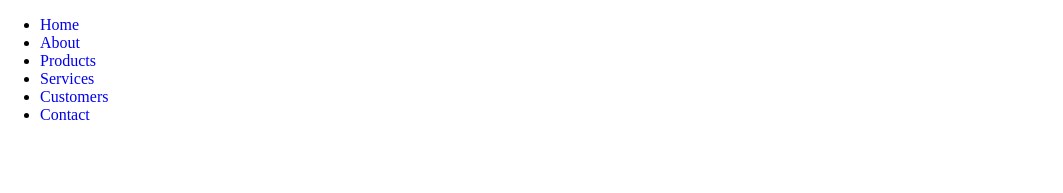
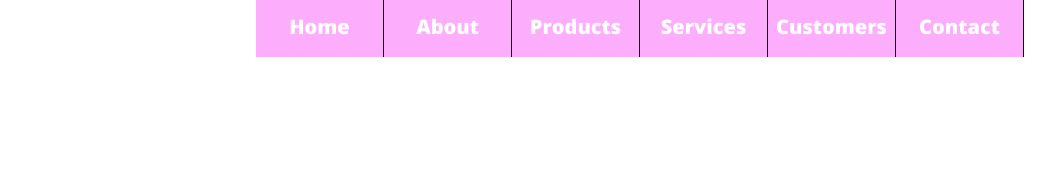
Before and after one commit to Giliagongora/menu-laboratoria, a plain HTML site: page index.html in a window 1280 px wide. Shown: the whole page, without its empty margins (0-1063 px from the left). Drawn offline with nearby package versions, Linux system fonts and the light colour scheme.

Commit message:
Desarrollo de flex en css

```diff
--- a/assets/css/grilla.css
+++ b/assets/css/grilla.css
@@ -3,6 +3,9 @@
     display: flex;
     margin:0;
     padding:0;
+}
+.flex-container{
+    display: flex;
 }
 .container{
     width:100%;
@@ -16,12 +19,12 @@
 .row:after{
     clear:both;
 }
-/*
+
 [class*="col-"]{
     min-height:7px;
     padding:12px;
     float:left;
-}*/
+}
 .col-1{
     /*(1/12) x 100 */
     width:8.33333333%;
--- a/assets/css/style.css
+++ b/assets/css/style.css
@@ -1,39 +1,66 @@
 /* agregar estilos a la estructura */
 body{
-	display: flex;
 	margin: 0px;
 	padding: 0px;
 	width: 100%;
 	height: 900px;
 }
-
-#contenedor.container-flex{
+.flex-container{
 	display: flex;
+}
+#contenedor.flex-container{
 	background-color: white;
 	width: 100%;
 	height: 190px;
+	justify-content: center;
+	font-family: 'Open Sans', sans-bold;
 }
-#contenedor.container{
-	display: flex;
-/*	flex-direction: row;*/
-	align-content: center;
-	justify-content: center;
+.container{
 	background-color: #fcaefc;
 	width: 80%;
 	height: 100px;
 }
-#contenedor.menu{
+.menu{
+	display: flex;
+	justify-content: center;
+	background-color: #fcaefc;
+	width: 60%;
+	height: 57px;
+	align-items: flex-end;
+}
+nav ul li a{
+	text-decoration: none;
+	justify-content: center;
+}
+
+ul{
+	width: 100%;
 	display: flex;
 	flex-direction: row;
-	align-content: center;
-	justify-content: center;
-	display: flex;
-	background-color: #fcaefc;
-	width: 80%;
-	height: 100px;
+	list-style-type: none;
+	text-decoration: none;
+	justify-content: space-around;
+	padding-left: 0;
+	margin-bottom: 0px;
 }
-a{
-	display: flex;
-	text-decoration: none;
-	flex-direction: row;
+nav ul li{
+	border-right: 1px solid black;
+	width: 60%;
+	align-items: center;
+	text-align: center;
+	font-size: 20px;
+	padding: 20px 0px;
+	padding-bottom: 17px;
 }
+li{
+	height: 100%;
+	align-items: center;
+	color: white;
+}
+li:hover{
+	background-color: black;
+
+}
+nav a{
+	color: white;
+}
--- a/index.html
+++ b/index.html
@@ -6,9 +6,10 @@
 	<link rel="stylesheet" type="text/css" href="assets/css/grilla.css">
 	<link rel="stylesheet" type="text/css" href="assets/css/style.css">
 	<link rel="stylesheet" type="text/css" href="assets/css/media.css">
+	<link href="https://fonts.googleapis.com/css?family=Open+Sans:800" rel="stylesheet">
 </head>
 <body>
-	<nav id="contenedor" class="container-flex">
+	<nav id="contenedor" class="flex-container">
 		<div class="menu">
 			<ul>
 				<li><a href="#"> Home </a></li>
```
